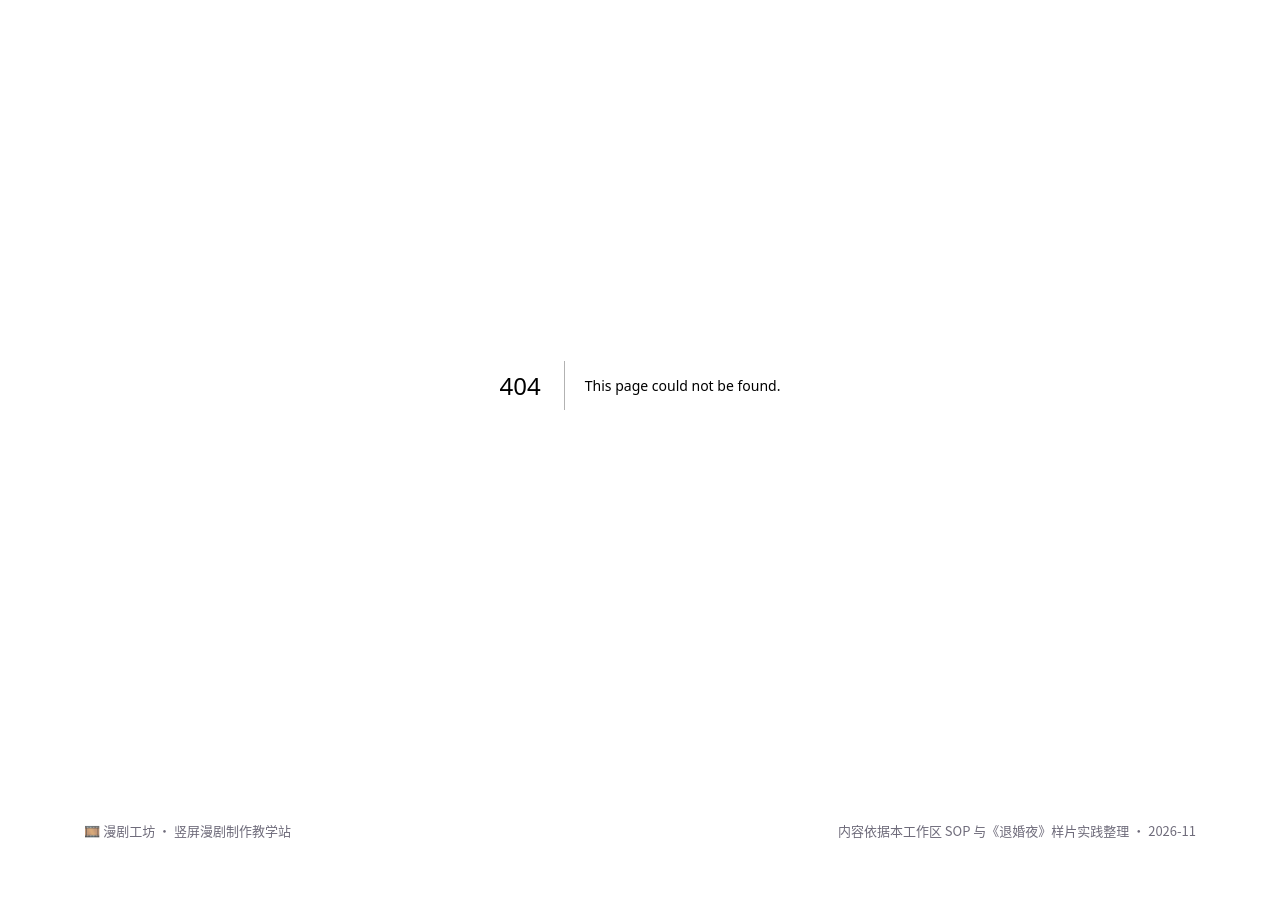
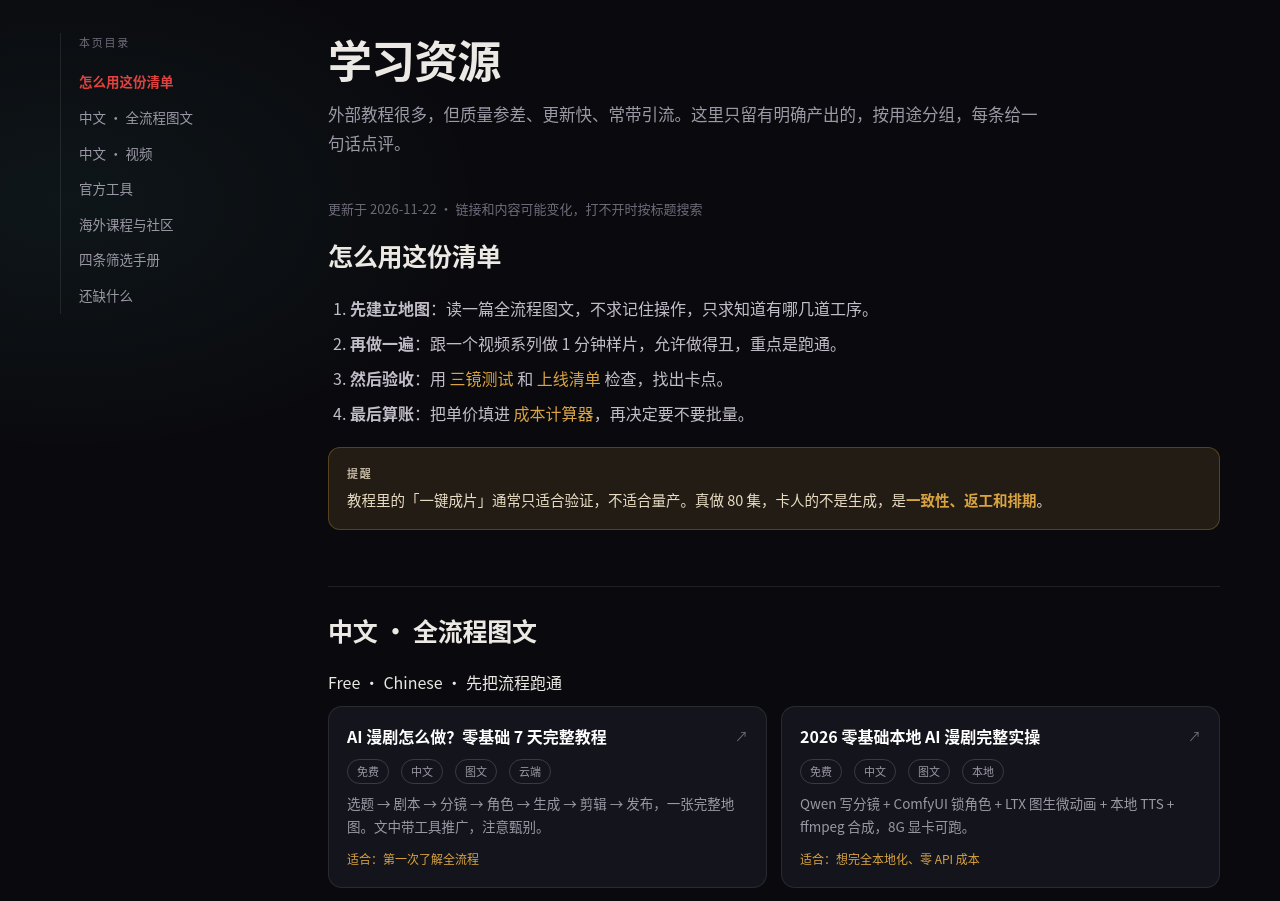
Before and after one commit to dao-ai/drama, a Next.js app: page /resources in a window 1280 px wide. Before the commit this address had no page. Shown: the part 80-981 px from the top of the page. Built offline with nearby package versions, Linux system fonts and the light colour scheme.

Commit message:
新增学习资源页：外部教程清单、标签与筛选方法

```diff
--- a/app/globals.css
+++ b/app/globals.css
@@ -423,3 +423,15 @@ footer .wrap{display:flex;gap:20px;flex-wrap:wrap;align-items:center;justify-con
 .save-done a{color:var(--gold)}
 .save-err{color:#ff8a80;font-size:12.5px}
 @media print{.save-row,.save-done{display:none !important}}
+
+/* ============ 学习资源 ============ */
+.res-list{display:grid;grid-template-columns:repeat(2,1fr);gap:14px;margin:0 0 24px}
+.res-item{display:block;border:1px solid var(--line);border-radius:14px;padding:18px;background:var(--panel);transition:.18s}
+.res-item:hover{border-color:var(--line-strong);transform:translateY(-2px)}
+.res-top{display:flex;gap:10px;justify-content:space-between;align-items:flex-start}
+.res-top h3{margin:0;font-size:16px;line-height:1.45;color:#fff}
+.res-go{color:var(--dim);font-size:13px}
+.res-tags{display:flex;gap:6px;flex-wrap:wrap;margin:10px 0 8px}
+.res-item p{margin:0;color:var(--muted);font-size:13.5px;line-height:1.7}
+.res-best{margin-top:10px;font-size:12px;color:var(--gold)}
+@media(max-width:860px){.res-list{grid-template-columns:1fr}}
--- /dev/null
+++ b/app/resources/page.tsx
@@ -0,0 +1,213 @@
+import type { Metadata } from "next";
+import Link from "next/link";
+
+export const metadata: Metadata = {
+  title: "学习资源",
+  description:
+    "漫剧与 AI 短剧的学习资源清单：中文全流程教程、视频课、官方文档、海外课程与社区，带标签和一句话点评。",
+};
+
+type Item = {
+  title: string;
+  href: string;
+  tags: string[];
+  note: string;
+  best: string;
+};
+
+const CN_TEXT: Item[] = [
+  {
+    title: "AI 漫剧怎么做？零基础 7 天完整教程",
+    href: "https://zhuanlan.zhihu.com/p/2071923064758183746",
+    tags: ["免费", "中文", "图文", "云端"],
+    note: "选题 → 剧本 → 分镜 → 角色 → 生成 → 剪辑 → 发布，一张完整地图。文中带工具推广，注意甄别。",
+    best: "第一次了解全流程",
+  },
+  {
+    title: "2026 零基础本地 AI 漫剧完整实操",
+    href: "https://developer.aliyun.com/article/1753591",
+    tags: ["免费", "中文", "图文", "本地"],
+    note: "Qwen 写分镜 + ComfyUI 锁角色 + LTX 图生微动画 + 本地 TTS + ffmpeg 合成，8G 显卡可跑。",
+    best: "想完全本地化、零 API 成本",
+  },
+  {
+    title: "一场戏走完 6 道工序",
+    href: "https://developer.cloud.tencent.cn/article/2754229",
+    tags: ["免费", "中文", "图文"],
+    note: "少见地强调每步验收标准和退回机制，思路和本站最接近。",
+    best: "想建立验收意识",
+  },
+  {
+    title: "AI 漫剧全流程实战：剧本改编、分镜与本地生成",
+    href: "https://developer.aliyun.com/article/1771007",
+    tags: ["免费", "中文", "图文", "本地"],
+    note: "含可直接复制的提示词、分镜拆解和合规避坑，工程味重。",
+    best: "动手前找提示词模板",
+  },
+];
+
+const CN_VIDEO: Item[] = [
+  {
+    title: "全 37 集：AI 漫剧制作教程合集",
+    href: "https://www.bilibili.com/video/BV1ExyazDE4p/",
+    tags: ["免费", "中文", "视频"],
+    note: "操作演示完整，适合跟着做一遍；倍速看，跳过闲聊段落。",
+    best: "看别人怎么点按钮",
+  },
+];
+
+const OFFICIAL: Item[] = [
+  {
+    title: "Runway Academy",
+    href: "https://academy.runwayml.com/",
+    tags: ["免费", "英文", "视频/图文"],
+    note: "镜头语言、运镜、AI 视频基础讲得扎实，不限于 Runway 自家工具。",
+    best: "补镜头语言，不只学工具",
+  },
+  {
+    title: "即梦 AI",
+    href: "https://jimeng.jianying.com/",
+    tags: ["官方", "中文", "云端"],
+    note: "中文场景和文字生成强，帮助中心更新快；适合关键帧批量与封面物料。",
+    best: "中文出图与素材",
+  },
+  {
+    title: "可灵 AI",
+    href: "https://klingai.com/",
+    tags: ["官方", "中文", "云端"],
+    note: "人物动作和镜头语言稳，首尾帧好用；官方社区有大量实操案例。",
+    best: "A 级镜头生成",
+  },
+  {
+    title: "新片场",
+    href: "https://www.xinpianchang.com/",
+    tags: ["中文", "社区/课程"],
+    note: "影视创作者社区，有付费课程和大量成片案例，适合补传统视听语言。",
+    best: "看行业成片与制作幕后",
+  },
+];
+
+const OVERSEAS: Item[] = [
+  {
+    title: "Curious Refuge",
+    href: "https://curiousrefuge.com/",
+    tags: ["付费", "英文", "课程"],
+    note: "体系化的 AI 电影制作课程，从提示词到成片项目制，价格不低。",
+    best: "想系统学 AI 影视制作",
+  },
+  {
+    title: "Civitai",
+    href: "https://civitai.com/",
+    tags: ["免费", "英文", "社区"],
+    note: "模型、LoRA、工作流和参数都在这里；部分网络环境访问不稳。",
+    best: "找角色 LoRA 与 ComfyUI 工作流",
+  },
+];
+
+function Group({ title, kicker, items }: { title: string; kicker: string; items: Item[] }) {
+  return (
+    <section style={{ padding: "0 0 8px" }}>
+      <div className="kicker" style={{ marginBottom: 10 }}>{kicker} · {title}</div>
+      <div className="res-list">
+        {items.map((it) => (
+          <a className="res-item" key={it.href} href={it.href} target="_blank" rel="noreferrer">
+            <div className="res-top">
+              <h3>{it.title}</h3>
+              <span className="res-go">↗</span>
+            </div>
+            <div className="res-tags">
+              {it.tags.map((t) => (
+                <span className="pill" key={t}>{t}</span>
+              ))}
+            </div>
+            <p>{it.note}</p>
+            <div className="res-best">适合：{it.best}</div>
+          </a>
+        ))}
+      </div>
+    </section>
+  );
+}
+
+export default function ResourcesPage() {
+  return (
+    <div className="wrap doc">
+      <aside className="toc">
+        <div className="t">本页目录</div>
+        <a href="#how">怎么用这份清单</a>
+        <a href="#cn-text">中文 · 全流程图文</a>
+        <a href="#cn-video">中文 · 视频</a>
+        <a href="#official">官方工具</a>
+        <a href="#overseas">海外课程与社区</a>
+        <a href="#filter">四条筛选手册</a>
+        <a href="#gap">还缺什么</a>
+      </aside>
+
+      <div className="doc-main">
+        <h1>学习资源</h1>
+        <p className="sub">
+          外部教程很多，但质量参差、更新快、常带引流。这里只留有明确产出的，按用途分组，每条给一句话点评。
+        </p>
+        <p style={{ color: "var(--dim)", fontSize: 13 }}>
+          更新于 2026-11-22 · 链接和内容可能变化，打不开时按标题搜索
+        </p>
+
+        <h2 id="how">怎么用这份清单</h2>
+        <ol>
+          <li><b>先建立地图</b>：读一篇全流程图文，不求记住操作，只求知道有哪几道工序。</li>
+          <li><b>再做一遍</b>：跟一个视频系列做 1 分钟样片，允许做得丑，重点是跑通。</li>
+          <li><b>然后验收</b>：用 <Link href="/tools" style={{ color: "var(--gold)" }}>三镜测试</Link> 和 <Link href="/checklist" style={{ color: "var(--gold)" }}>上线清单</Link> 检查，找出卡点。</li>
+          <li><b>最后算账</b>：把单价填进 <Link href="/storyboard#calc" style={{ color: "var(--gold)" }}>成本计算器</Link>，再决定要不要批量。</li>
+        </ol>
+        <div className="note">
+          <span className="label">提醒</span>
+          教程里的「一键成片」通常只适合验证，不适合量产。真做 80 集，卡人的不是生成，是<b>一致性、返工和排期</b>。
+        </div>
+
+        <h2 id="cn-text">中文 · 全流程图文</h2>
+        <Group title="先把流程跑通" kicker="Free · Chinese" items={CN_TEXT} />
+
+        <h2 id="cn-video">中文 · 视频</h2>
+        <Group title="跟着做一遍" kicker="Video" items={CN_VIDEO} />
+
+        <h2 id="official">官方工具</h2>
+        <Group title="更新最快，但只讲自家" kicker="Official" items={OFFICIAL} />
+
+        <h2 id="overseas">海外课程与社区</h2>
+        <Group title="体系和资源更深" kicker="English" items={OVERSEAS} />
+
+        <h2 id="filter">四条筛选手册</h2>
+        <div className="grid grid-2">
+          <div className="card">
+            <h3>① 看有没有验收标准</h3>
+            <p>只说「这样效果更好」的是经验；说「过不了就退回哪一步」的才是流程。</p>
+          </div>
+          <div className="card">
+            <h3>② 看有没有成本口径</h3>
+            <p>不提单价、返工率、单集成本的教程，学完也不知道能不能量产。</p>
+          </div>
+          <div className="card">
+            <h3>③ 看发布日期</h3>
+            <p>AI 工具三个月一代。2024 年的工作流放到 2026 年，参数基本要重调。</p>
+          </div>
+          <div className="card">
+            <h3>④ 看有没有带货</h3>
+            <p>不是不能看，是要把「工具推荐」和「方法」分开，方法可以学，工具自己比价。</p>
+          </div>
+        </div>
+
+        <h2 id="gap">还缺什么</h2>
+        <p>
+          现有内容集中在「怎么操作」和「怎么变现」，缺三样：<b>可验收的流程</b>、<b>可复用的角色资产</b>、<b>真实的成本模型</b>。
+          这三样正好是本站的重点：<Link href="/workflow" style={{ color: "var(--gold)" }}>八阶段关卡</Link>、
+          <Link href="/visual" style={{ color: "var(--gold)" }}>角色锁定</Link>、
+          <Link href="/storyboard#calc" style={{ color: "var(--gold)" }}>成本计算</Link>。
+        </p>
+        <div className="note">
+          <span className="label">建议</span>
+          别收藏一堆教程。选一条主线，做出 1 分钟样片，再回来对清单——这比看完 37 集更有用。
+        </div>
+      </div>
+    </div>
+  );
+}
--- a/components/SiteNav.tsx
+++ b/components/SiteNav.tsx
@@ -10,6 +10,7 @@ const items = [
   { href: "/visual", label: "视觉 / 提示词" },
   { href: "/storyboard", label: "分镜 / 成本" },
   { href: "/tools", label: "工具选型" },
+  { href: "/resources", label: "学习资源" },
   { href: "/projects", label: "报价库" },
   { href: "/checklist", label: "上线清单" },
 ];
```
Also changed, not shown: 1 other file (tests, documents, lock files or other folders).
